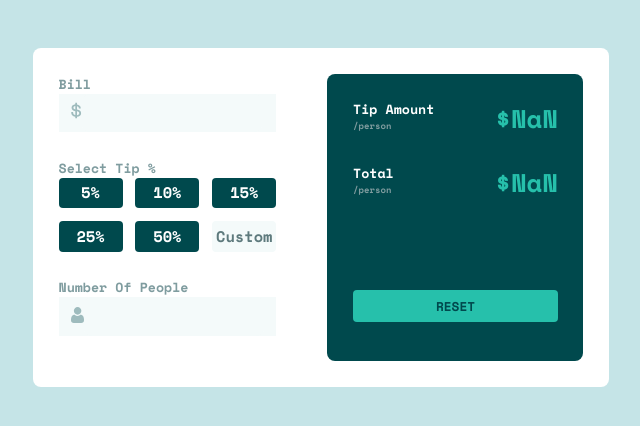
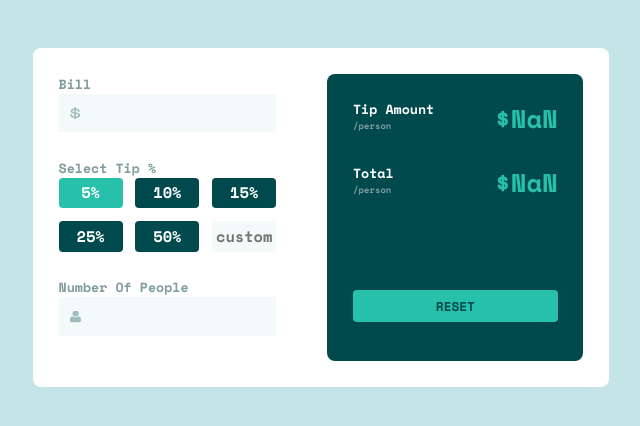
Before and after one commit to mehardeep88/tip-calculator, a plain HTML site: page index.html in a window 1280 px wide. Both pictures are taken after a click on the button "5%". Shown: the part 140-566 px from the top of the page, without its empty margins (319-959 px from the left). Drawn offline with nearby package versions, Linux system fonts and the light colour scheme.

Commit message:
added custom feature

```diff
--- a/index.html
+++ b/index.html
@@ -27,7 +27,7 @@
             <button id="btn15">15%</button>
             <button id="btn25">25%</button>
             <button id="btn50">50%</button>
-            <button class="custom">Custom</button>
+            <input id="custom" placeholder="custom" />
           </div>
           <h5>Number Of People</h5>
           <div class="input-box2">
@@ -46,7 +46,7 @@
             <!-- <img src="images/icon-dollar.svg" alt="dollar sign" /> -->
             <div class="s-col">
               <p class="dollar">$</p>
-              <p class="money"></p>
+              <p class="money">--</p>
             </div>
           </div>
           <div class="total">
@@ -57,7 +57,7 @@
             <!-- <img src="images/icon-dollar.svg" alt="dollar sign" /> -->
             <div class="s-col">
               <p class="dollar">$</p>
-              <p class="money"></p>
+              <p class="money">--</p>
             </div>
           </div>
           <button id="reset">Reset</button>
--- a/script.js
+++ b/script.js
@@ -4,6 +4,7 @@ let people = document.querySelector(".input-box2 input");
 
 let tipAmount = document.querySelector(".viewer .tip-amount .s-col .money");
 let total = document.querySelector(".viewer .total .s-col .money");
+let customInput = document.querySelector("#custom");
 
 let resetbtn = document.querySelector(".viewer #reset")
 buttons.forEach(button => {
@@ -44,9 +45,26 @@ buttons.forEach(button => {
                 let total50 = ((tip50*peopleVal)+billVal)/peopleVal;
                 total.textContent = +total50.toFixed(2);
                 break;
-
         }
     })
+});
+
+function customVal() {
+    customInput.addEventListener("input", () => {
+        const customValue = parseFloat(customInput.value);
+        let billVal = +bill.value;
+        let peopleVal = +people.value;
+        let tipCustom = ((customValue)/100)*(billVal)/peopleVal;
+        tipAmount.textContent = tipCustom.toFixed(2);
+        let totalCustom = ((tipCustom*peopleVal)+billVal)/peopleVal;
+        total.textContent = +totalCustom.toFixed(2);
+    });
+};
+
+customVal();
+
+document.addEventListener('DOMContentLoaded', function() {
+    document.querySelector('#custom').value = '';
 });
 
 function resetVal() {
@@ -57,6 +75,7 @@ function resetVal() {
     total.textContent = 0.0;
     people.value = " ";
     bill.value = " ";
+    customInput.value = " ";
 }
 
 resetbtn.addEventListener("click",()=> {
--- a/style.css
+++ b/style.css
@@ -8,7 +8,7 @@
 }
 body {
   background-color: hsl(185, 41%, 84%);
-  height: 100vh;
+  min-height: 100vh;
   display: flex;
   flex: 1;
   justify-content: center;
@@ -28,6 +28,7 @@ body {
   position: relative;
   background-color: #fff;
   border-radius: 8px;
+  width: 100%;
 }
 @media (max-width: 800px) {
   .wrapper {
@@ -68,7 +69,16 @@ body {
   margin-bottom: 2vw;
 }
 .tip-selector .input-img {
-  max-height: 2vw;
+  position: relative;
+  display: inline-block;
+}
+.input-img img {
+  position: absolute;
+  right: -10px;
+  top: 50%;
+  transform: translateY(-50%);
+  width: 0.9vw;
+  height: 1vw;
 }
 
 .buttons {
@@ -90,18 +100,27 @@ body {
 .buttons button:hover {
   background-color: hsl(172, 67%, 45%);
 }
-.buttons button.active {
+.buttons button:active,
+button:focus {
   background-color: hsl(172, 67%, 45%);
 }
-.buttons .custom {
+.buttons #custom {
   background-color: hsl(189, 41%, 97%);
   color: hsl(186, 14%, 43%);
+  width: 5vw;
+  max-width: 100%;
+  appearance: none;
+  outline: none;
+  border: none;
+  cursor: pointer;
+  text-align: center;
+  font-size: 1.2vw;
 }
 
 .viewer {
   background-color: hsl(183, 100%, 15%);
   margin: 2vw;
-  width: 20vw;
+  /* width: 20vw; */
   padding: 2vw;
   border-radius: 8px;
 }
@@ -146,7 +165,9 @@ body {
 }
 /*
 stuff that is pending:
- fix the img in the input tab
+ fix the img in the input tab           >
+ fix the buttons active state           >
  add responsiveness
- add custom option in the tip section
+ add custom option in the tip section   >
+ add README.md file
   */
```
